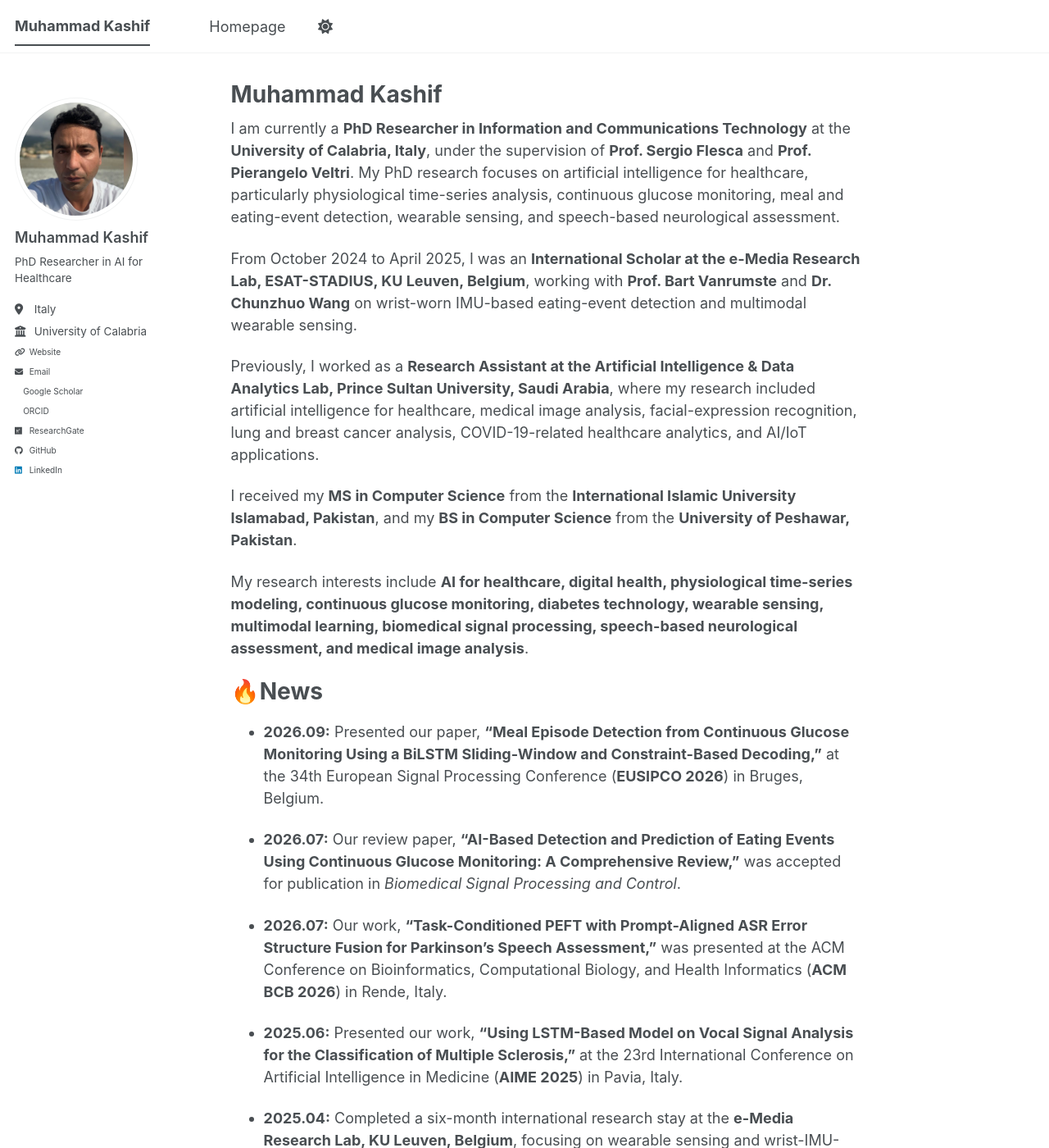
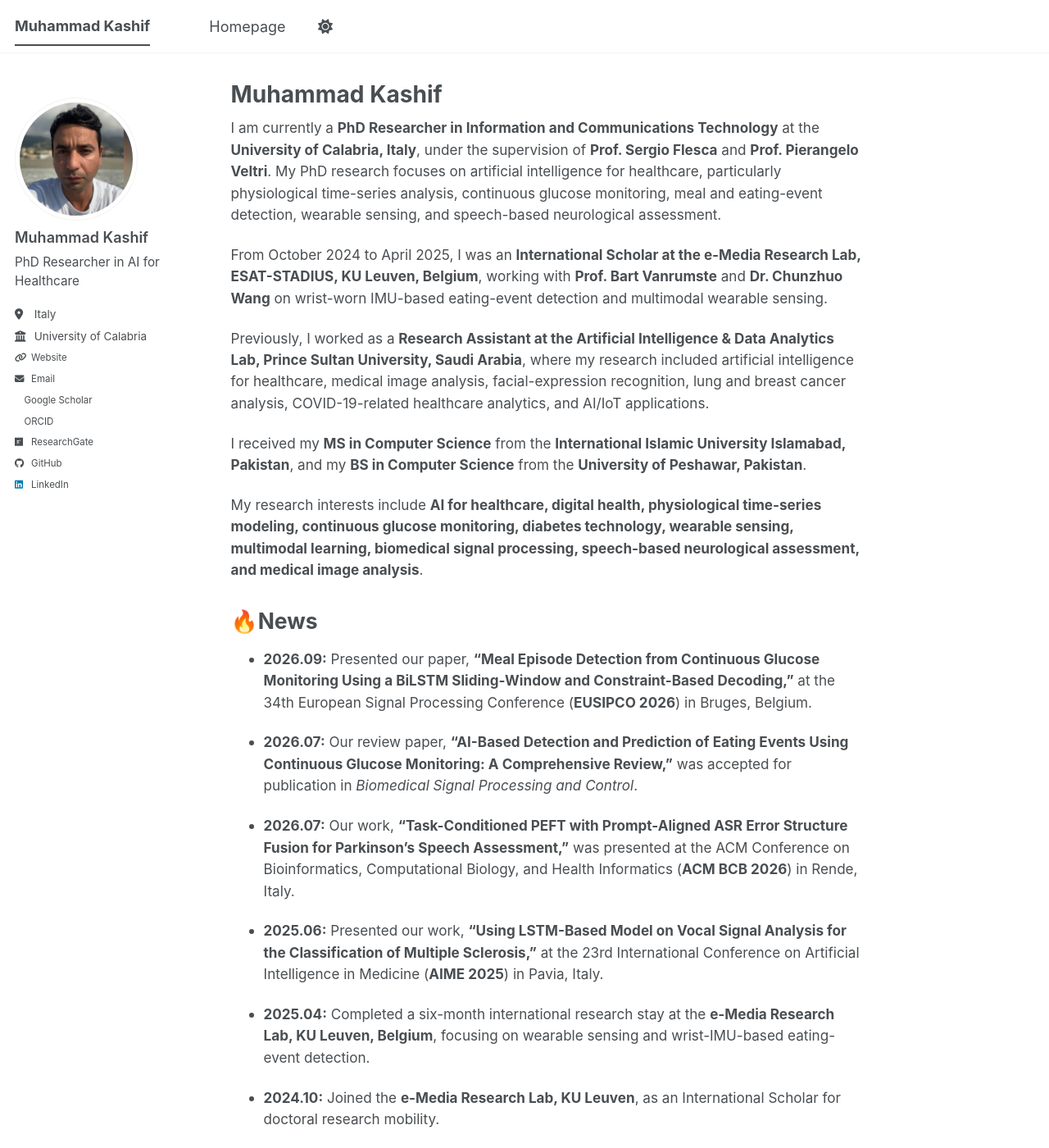
Before and after one commit to drkashifhon/drkashifhon.github.io, a Jekyll site: the page built from _pages/about.md, in a window 1280 px wide and 1400 px high. Shown: the whole window at 82% size. Built offline with Jekyll 4.4.1, drawn with Linux system fonts in a browser that asks for light colours; a style sheet for code colours, icons or effects is not loaded.

Commit message:
Update main.scss
Apply custom academic homepage styling

```diff
--- a/assets/css/main.scss
+++ b/assets/css/main.scss
@@ -37,3 +37,57 @@
     "layout/sidebar",
     "layout/json_cv"
 ;
+
+/* =========================================================
+   Muhammad Kashif - custom academic homepage styling
+   ========================================================= */
+
+/* Hide footer */
+.page__footer {
+  display: none !important;
+}
+
+/* Smaller profile image */
+.author__avatar img {
+  max-width: 150px !important;
+}
+
+/* Sidebar name */
+.sidebar .author__name {
+  font-size: 1em !important;
+  font-weight: 600;
+}
+
+/* Shorter, cleaner biography */
+.author__bio {
+  font-size: 0.85em !important;
+  line-height: 1.4;
+  margin-top: 8px !important;
+  margin-bottom: 18px !important;
+}
+
+/* Compact sidebar links */
+.author__urls a {
+  font-size: 0.85em !important;
+  margin-bottom: 3px !important;
+  padding-top: 1px !important;
+  padding-bottom: 1px !important;
+}
+
+/* Slightly more compact homepage typography */
+.page__content {
+  font-size: 0.95em;
+  line-height: 1.55;
+}
+
+.page__content h1 {
+  font-size: 1.55em;
+  margin-top: 1.25em;
+  margin-bottom: 0.55em;
+}
+
+.page__content h2 {
+  font-size: 1.25em;
+  margin-top: 1.2em;
+  margin-bottom: 0.5em;
+}
```
